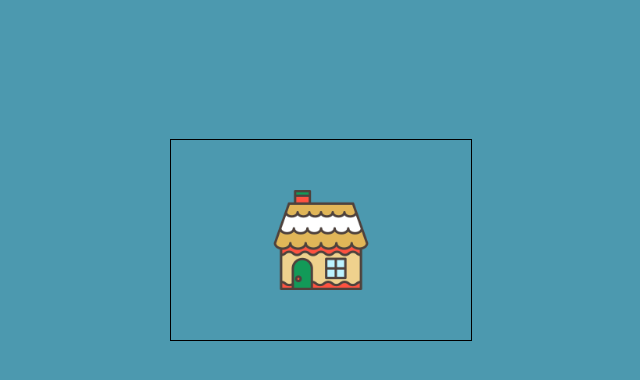
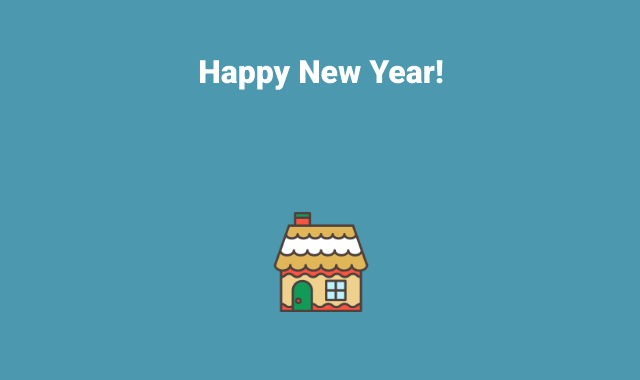
Before and after one commit to Aleksandr175/showrain, a plain HTML site: page index.html in a window 1280 px wide. Shown: the part 168-548 px from the top of the page, without its empty margins (319-959 px from the left). Drawn offline with Linux system fonts and the light colour scheme.

Commit message:
Preparations

```diff
--- a/index.css
+++ b/index.css
@@ -3,21 +3,32 @@ body {
   height: 100vh;
   display: flex;
   align-items: center;
+  margin: 0;
 
   background: #20809ccc;
 }
 
+h1 {
+  position: absolute;
+  width: 300px;
+  text-align: center;
+  top: -100px;
+  font-family: 'Roboto', sans-serif;
+}
+
 .wrapper {
+  position: relative;
   height: 200px;
   width: 300px;
-  border: 1px solid black;
   margin: 0 auto;
+  text-align: center;
+  color: white;
 }
 
 .home {
   width: 100%;
   height: 100px;
-  margin-top: 50px;
+  margin-top: 80px;
 
   background: url(home.png) 50% 50% no-repeat;
   background-size: contain;
--- a/index.html
+++ b/index.html
@@ -4,10 +4,15 @@
   <meta charset="UTF-8">
   <title>Snow Rain</title>
   <link rel="stylesheet" type="text/css" media="all" href="index.css">
+  <link rel="stylesheet" href="index.css">
+  <link rel="preconnect" href="https://fonts.gstatic.com">
+  <link href="https://fonts.googleapis.com/css2?family=Roboto:wght@900&display=swap" rel="stylesheet">
 </head>
 <body>
 
   <div class="wrapper">
+
+    <h1>Happy New Year!</h1>
 
     <div class="home"></div>
 
```
